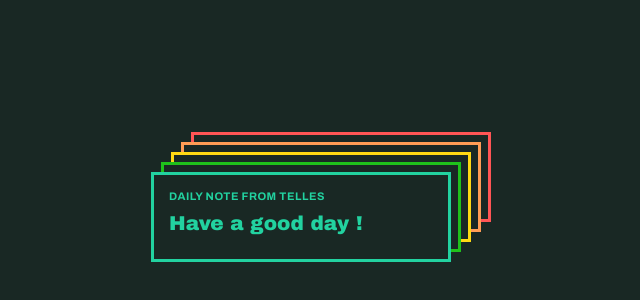
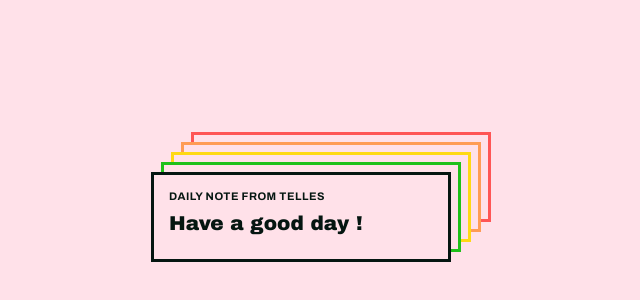
Before and after one commit to tientn182819/daily_note_for_fun, a plain HTML site: page index.html in a window 1280 px wide. Shown: the part 198-498 px from the top of the page, without its empty margins (339-979 px from the left). Drawn offline with Linux system fonts and the light colour scheme.

Commit message:
Update index.html

```diff
--- a/index.html
+++ b/index.html
@@ -7,8 +7,9 @@
     <title>Funny Note</title>
     <link href="https://fonts.googleapis.com/css?family=Archivo+Black&display=swap" rel="stylesheet">
     <link href="https://fonts.googleapis.com/css?family=Archivo:700&display=swap" rel="stylesheet">
+    <link rel="stylesheet" href="style.css">
     <style>
-    .card {
+        .card {
     background-color: var(--background);
     display: block;
     width: 300px;
@@ -77,14 +78,10 @@
 
 
 
-
-
-
-
   :root {
-    --primary: #22D2A0;
-    --secondary: #192824;
-    --background: #192824;
+    --primary: #051611;
+    --secondary: #ff80bb;
+    --background: #ffe1e9;
     --green: #1FC11B;
     --yellow: #FFD913;
     --orange: #FF9C55;
```
